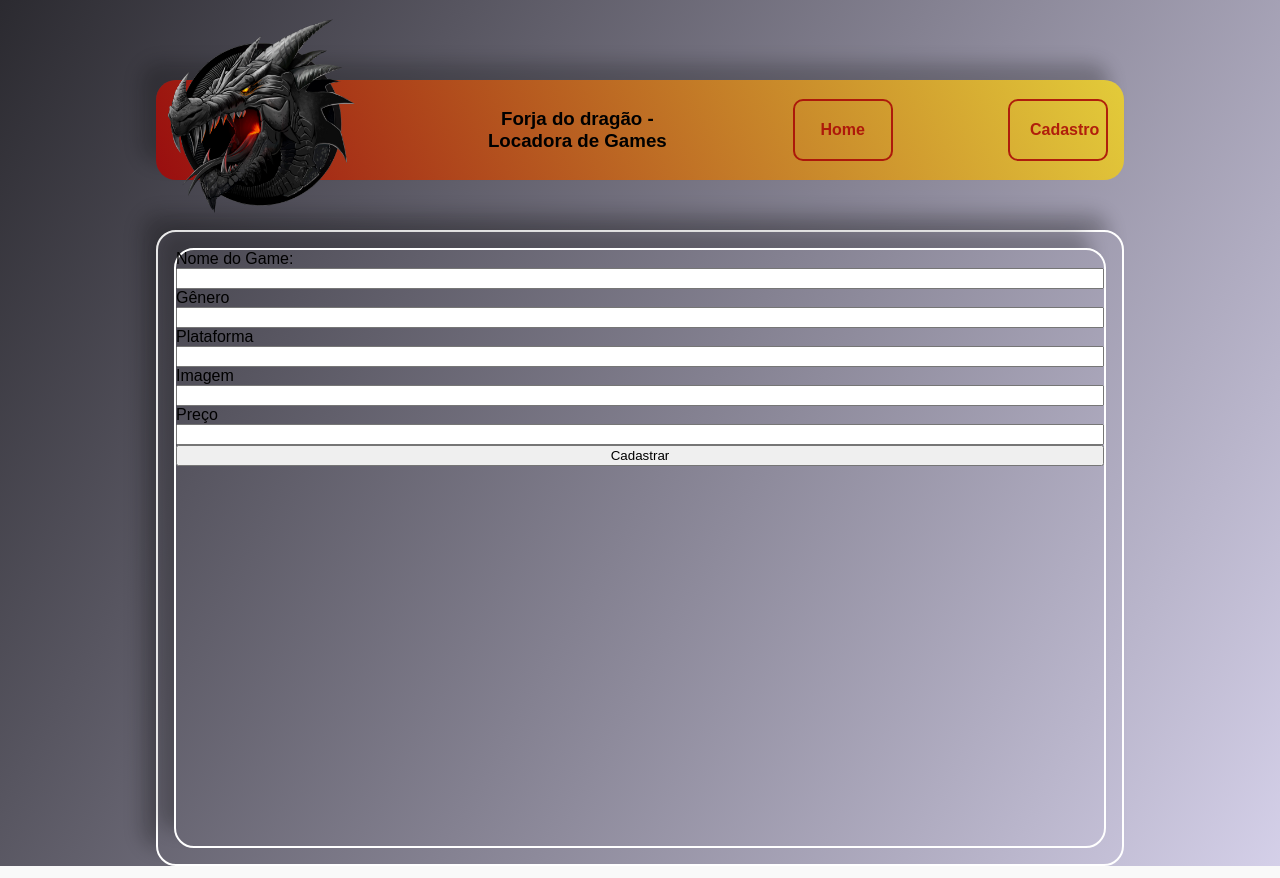
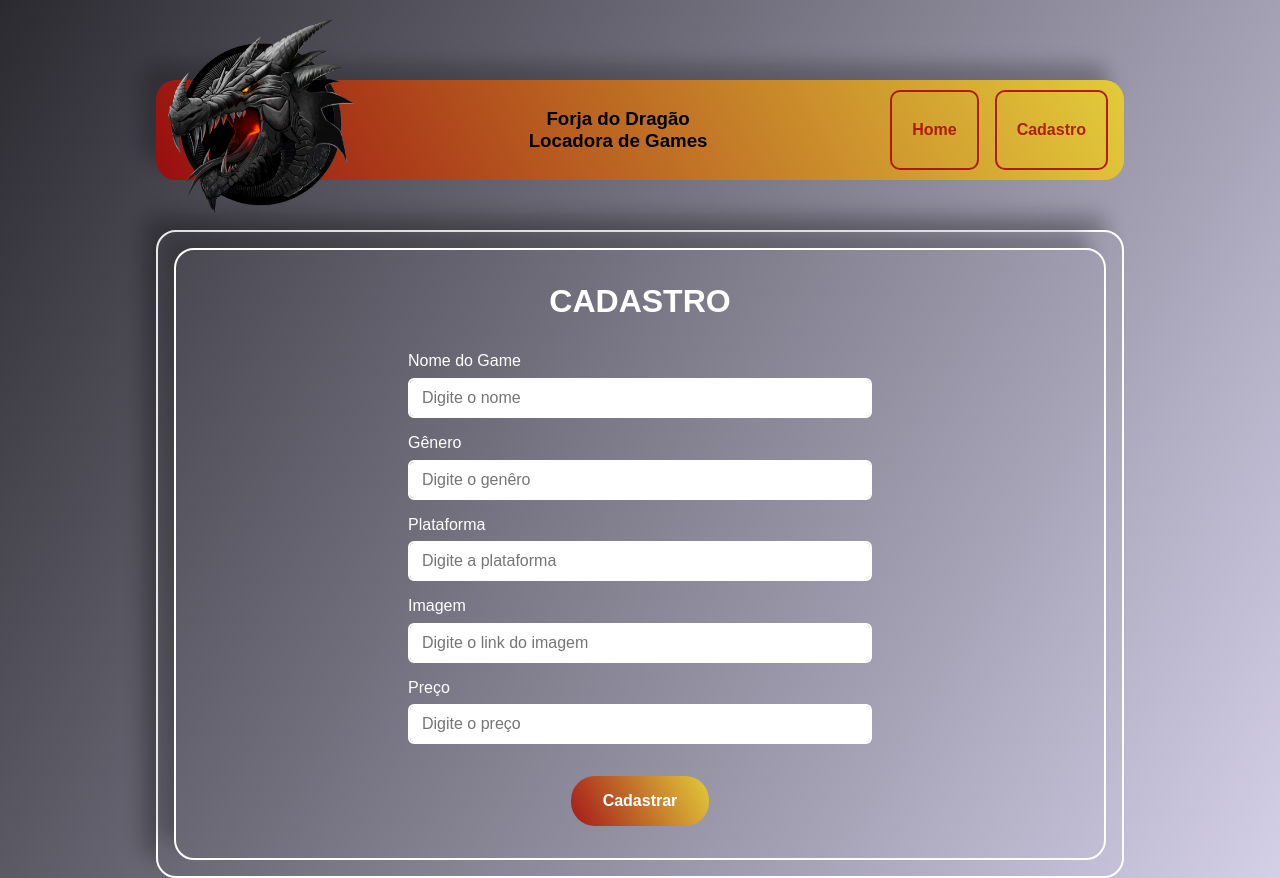
Before and after one commit to wesleypetitemberte/projeto-seminario-cloud-uniasselvi, a PHP site: page /index.php?page=novo in a window 1280 px wide. Run offline with PHP 8.4, Linux system fonts and the light colour scheme.

Commit message:
Fix: Ajustado style

```diff
--- a/css/style.css
+++ b/css/style.css
@@ -53,8 +53,22 @@ nav{
     margin: 0;
 }
 
+.main-menu{
+    width: auto;
+    display: flex;
+    list-style: none;
+    padding: 0;
+    margin: 0;
+}
+
+.main-menu li{
+    width: fit-content;
+    margin: 0;
+    margin-left: 1rem;
+}
+
 .botao-menu{
-    width: 100px;
+    width: fit-content;
     height: 80px;
     display: flex;
     align-items: center;
@@ -135,3 +149,76 @@ main{
     inset: 2px;
     border-radius: 20px;
 }
+
+.page-cadastro {
+    display: flex;
+    flex-direction: column;
+    align-items: center;
+    padding: 2rem 0;
+}
+
+.page-cadastro h1 {
+    font-size: 2rem;
+    line-height: 120%;
+    color: #ffffff;
+    text-align: center;
+    margin-bottom: 2rem;
+    width: 50%;
+}
+
+#formCadastro {
+    width: 50%;
+    display: flex;
+    flex-direction: column;
+    align-items: center;
+}
+
+#formCadastro input {
+    display: block;
+    margin-top: .5rem;
+    margin-bottom: 1rem;
+    width: 100%;
+    padding: .375rem .75rem;
+    font-size: 1rem;
+    font-weight: 400;
+    line-height: 1.5;
+    color: #000000;
+    appearance: none;
+    background-color: #ffffff;
+    background-clip: padding-box;
+    border: 2px solid #ffffff;
+    border-radius: 6px;
+}
+
+#formCadastro label {
+    font-size: 1rem;
+    line-height: 110%;
+    color: #ffffff;
+    width: 100%;
+}
+
+#formCadastro button {
+    font-size: 1rem;
+    line-height: 110%;
+    font-weight: bold;
+    color: #ffffff;
+    background: linear-gradient(-120deg, #f0d525d8, #a80505da);
+    border-radius: 1.5rem;
+    appearance: none;
+    border: 0;
+    padding: 1rem 2rem;
+    margin-top: 1rem;
+    width: fit-content;
+    cursor: pointer;
+    transition: 0.3s ease-in-out all;
+}
+
+#formCadastro button:hover {
+    transform: scale(1.05);
+}
+
+.lista {
+    display: grid;
+    gap: 2rem;
+    grid-template-columns: repeat(3, minmax(0, 1fr));
+}
--- a/index.php
+++ b/index.php
@@ -17,15 +17,18 @@
             </div>
 
             <div class="nomesite">
-                <h3>Forja do dragão - Locadora de Games</h3>
+                <h3>Forja do Dragão Locadora de Games</h3>
             </div>
 
-            <div class="botao-menu">
-                <a href="?">Home</a>
-            </div>
-            <div class="botao-menu">
-                <a href="?page=novo">Cadastro</a>
-            </div>
+            <ul class="main-menu">
+                <li>
+                    <a class="botao-menu" href="?">Home</a>
+                </li>
+
+                <li>
+                    <a class="botao-menu" href="?page=novo">Cadastro</a>
+                </li>
+            </ul>
         </nav>
     </header>
 
--- a/pages/cadastro.php
+++ b/pages/cadastro.php
@@ -1,16 +1,25 @@
 <div class="itens">
-    <form action="?page=games-action" method="POST">
-        <input type="hidden" name="acao" value="cadastrar" />
-        <label for="nome">Nome do Game:</label>
-        <input type="text" name="nome" />
+    <section class="page-cadastro">
+        <h1>CADASTRO</h1>
+        <form action="?page=games-action" method="POST" id="formCadastro">
+            <input type="hidden" name="acao" value="cadastrar"/>
+
+            <label for="nome">Nome do Game</label>
+            <input type="text" name="nome" placeholder="Digite o nome"/>
+
             <label for="genero">Gênero</label>
-        <input type="text" name="genero" />
+            <input type="text" name="genero" placeholder="Digite o genêro"/>
+
             <label for="plataforma">Plataforma</label>
-        <input type="text" name="plataforma" />
+            <input type="text" name="plataforma" placeholder="Digite a plataforma"/>
+
             <label for="plataforma">Imagem</label>
-        <input type="text" name="imagem" />
+            <input type="text" name="imagem" placeholder="Digite o link do imagem"/>
+
             <label for="preco">Preço</label>
-        <input type="number" name="preco" />
+            <input type="number" name="preco" placeholder="Digite o preço"/>
+
             <button type="submit">Cadastrar</button>
         </form>
+    </section>
 </div>
--- a/pages/listar.php
+++ b/pages/listar.php
@@ -1,3 +1,4 @@
+<section class="lista">
   <?php
     $sql = "SELECT * FROM games";
     $resposta = $conn->query($sql);
@@ -19,3 +20,5 @@
     } else {
       echo "<p>Nenhum dado encontrado!</p>";
     }
+  ?>
+</section>
--- a/php/config.php
+++ b/php/config.php
@@ -2,7 +2,7 @@
   define("HOST", "localhost");
   define("USER", "root");
   /* define("PASS", ""); usem esse aqui */
-  define("PASS", "admin24");
+  define("PASS", "");
   define("DB", "locadora-games");
 
   $conn = new mysqli(HOST, USER, PASS, DB);
```
Lines whose indentation alone changed are shown as unchanged.
